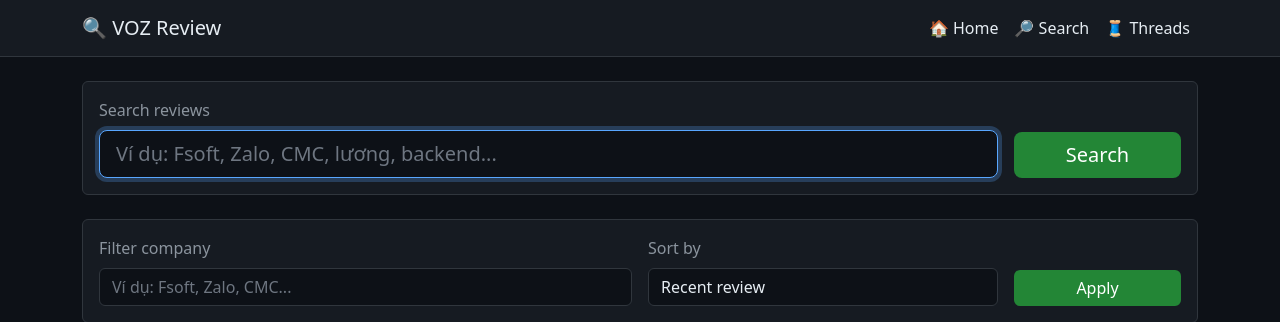
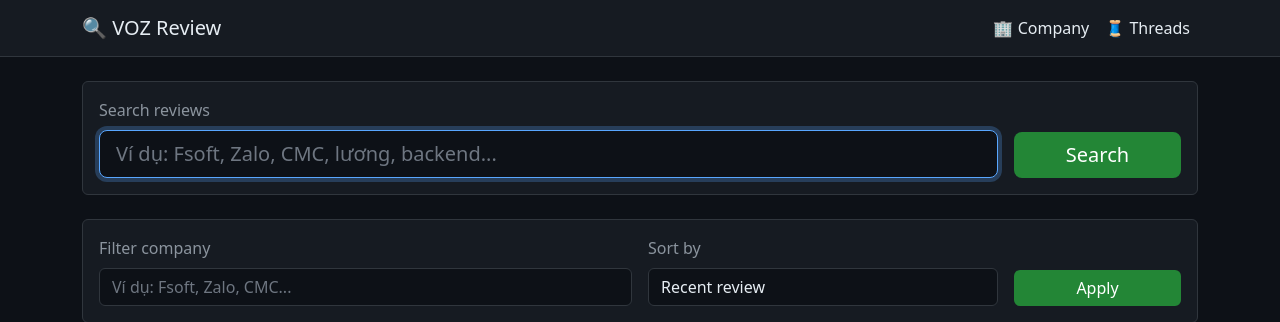
Before and after one commit to rin2401/voz-review, a FastAPI app: template templates/search.html in a window 1280 px wide. Shown: the top 322 px of the page. Run offline with FastAPI, Linux system fonts and the light colour scheme; the template is opened without the code that fills it, so the values that code supplies are empty; parts of the project's set-up code (start-up, migrations or seed data) failed here and were passed over.

Commit message:
style: simplify navbar labels across pages

```diff
--- a/templates/company.html
+++ b/templates/company.html
@@ -159,7 +159,7 @@
             </button>
             <div class="collapse navbar-collapse" id="navbarNav">
                 <ul class="navbar-nav ms-auto">
-                    <li class="nav-item"><a class="nav-link" href="/">🏠 Home</a></li>
+                    <li class="nav-item"><a class="nav-link" href="/">🏢 Company</a></li>
                     <li class="nav-item"><a class="nav-link" href="/threads">🧵 Threads</a></li>
                 </ul>
             </div>
--- a/templates/index.html
+++ b/templates/index.html
@@ -75,7 +75,7 @@
             </button>
             <div class="collapse navbar-collapse" id="navbarNav">
                 <ul class="navbar-nav ms-auto">
-                    <li class="nav-item"><a class="nav-link" href="/">🏠 Home</a></li>
+                    <li class="nav-item"><a class="nav-link" href="/">🏢 Company</a></li>
                     <li class="nav-item"><a class="nav-link" href="/threads">🧵 Threads</a></li>
                 </ul>
             </div>
--- a/templates/search.html
+++ b/templates/search.html
@@ -105,8 +105,7 @@
             </button>
             <div class="collapse navbar-collapse" id="navbarNav">
                 <ul class="navbar-nav ms-auto">
-                    <li class="nav-item"><a class="nav-link" href="/">🏠 Home</a></li>
-                    <li class="nav-item"><a class="nav-link" href="/search">🔎 Search</a></li>
+                    <li class="nav-item"><a class="nav-link" href="/">🏢 Company</a></li>
                     <li class="nav-item"><a class="nav-link" href="/threads">🧵 Threads</a></li>
                 </ul>
             </div>
--- a/templates/threads.html
+++ b/templates/threads.html
@@ -34,7 +34,7 @@
             </button>
             <div class="collapse navbar-collapse" id="navbarNav">
                 <ul class="navbar-nav ms-auto">
-                    <li class="nav-item"><a class="nav-link" href="/">🏠 Home</a></li>
+                    <li class="nav-item"><a class="nav-link" href="/">🏢 Company</a></li>
                     <li class="nav-item"><a class="nav-link" href="/threads">🧵 Threads</a></li>
                 </ul>
             </div>
```
